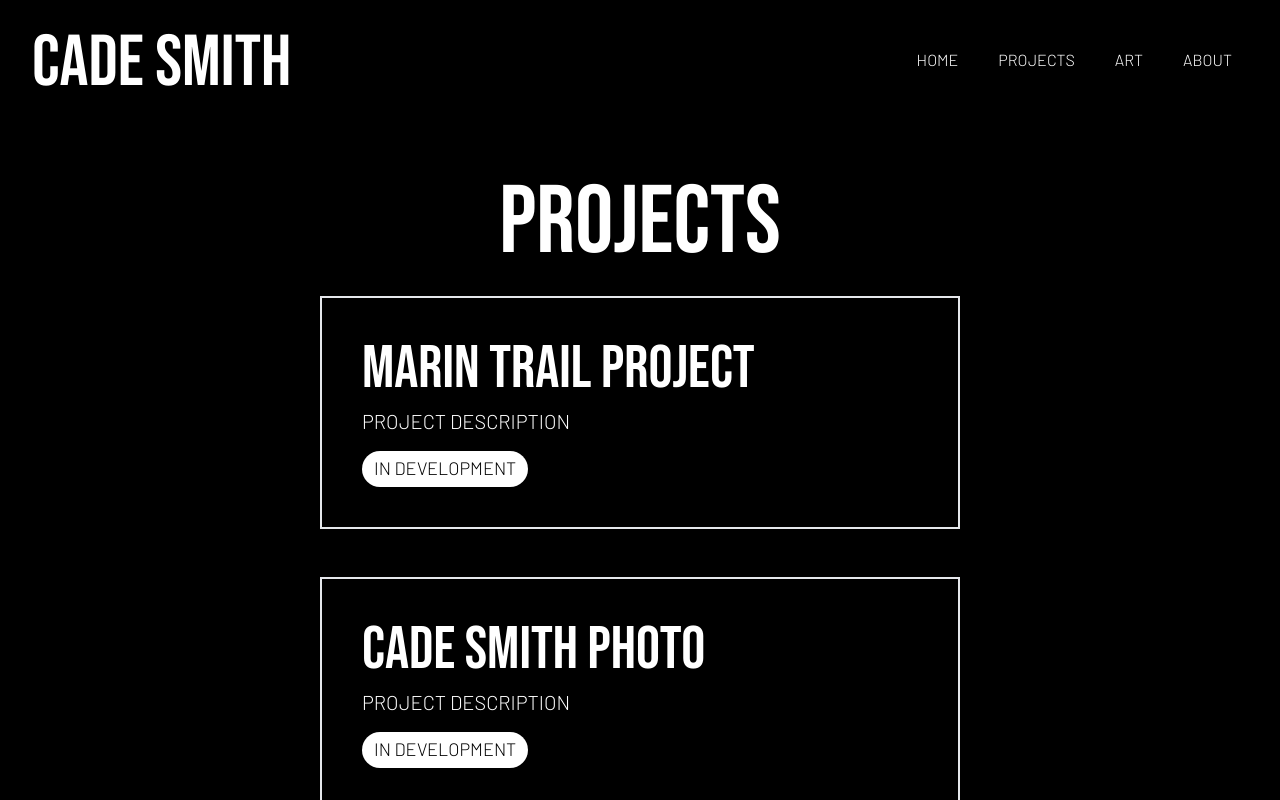
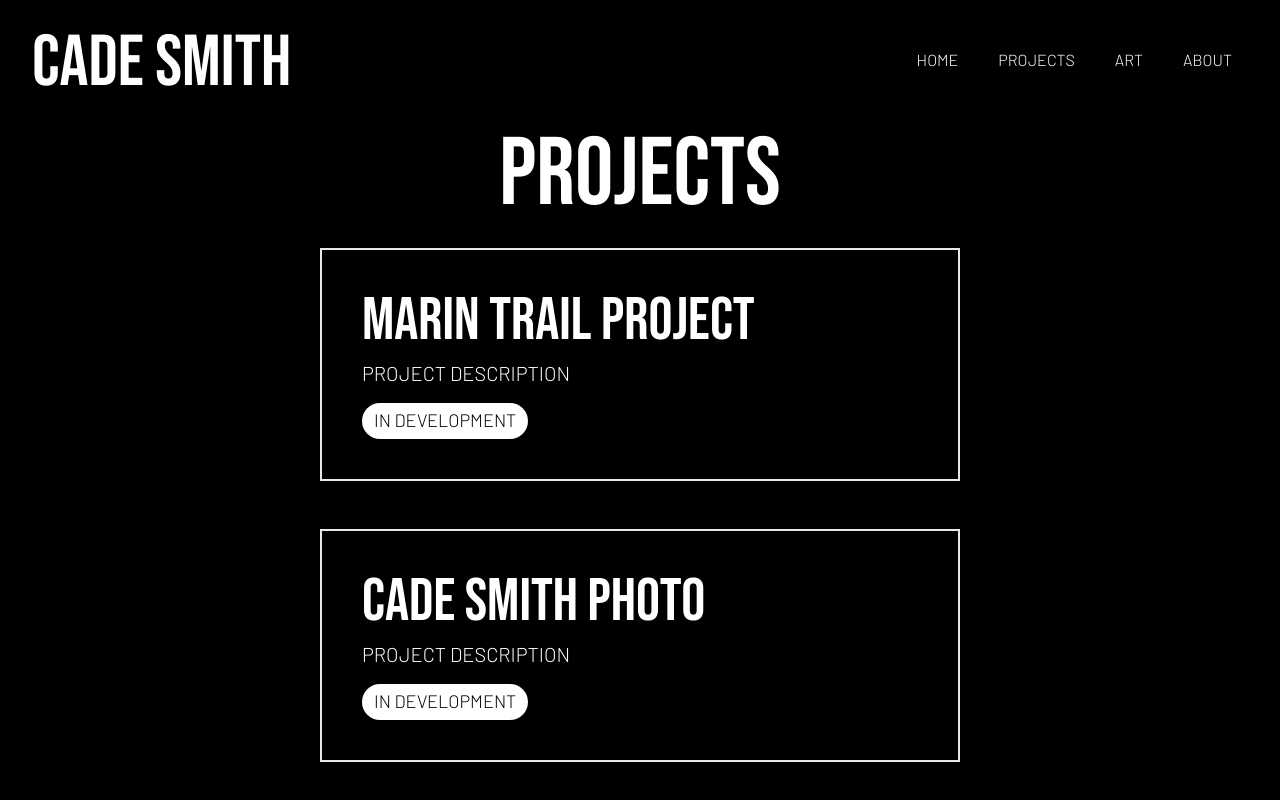
Before and after one commit to cadesmith/PortfolioSite, a Next.js app: page /projects in a window 1280 px wide. Shown: the top 800 px of the page. Built offline with nearby package versions, Linux system fonts and the light colour scheme.

Commit message:
small edit to projects page, forgot to commit prior

```diff
--- a/app/projects/page.tsx
+++ b/app/projects/page.tsx
@@ -5,7 +5,7 @@ import { bebas } from '../fonts'
 export default function Projects() {
   return (
     <div className='grid justify-items-center'>
-      <div className='mt-0 md:mt-6 p-6 grid'>
+      <div className='mt-0 pb-6 grid'>
         <h1 className={`${bebas.className} text-8xl`}>PROJECTS</h1>
       </div>
       <div className='sm:w-1/2'>
```
